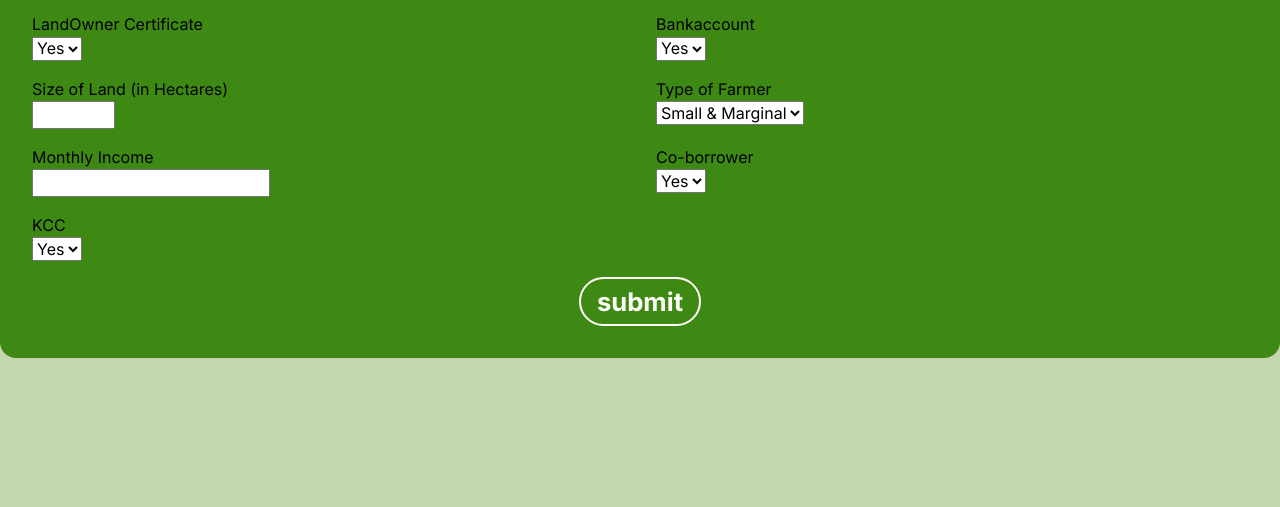
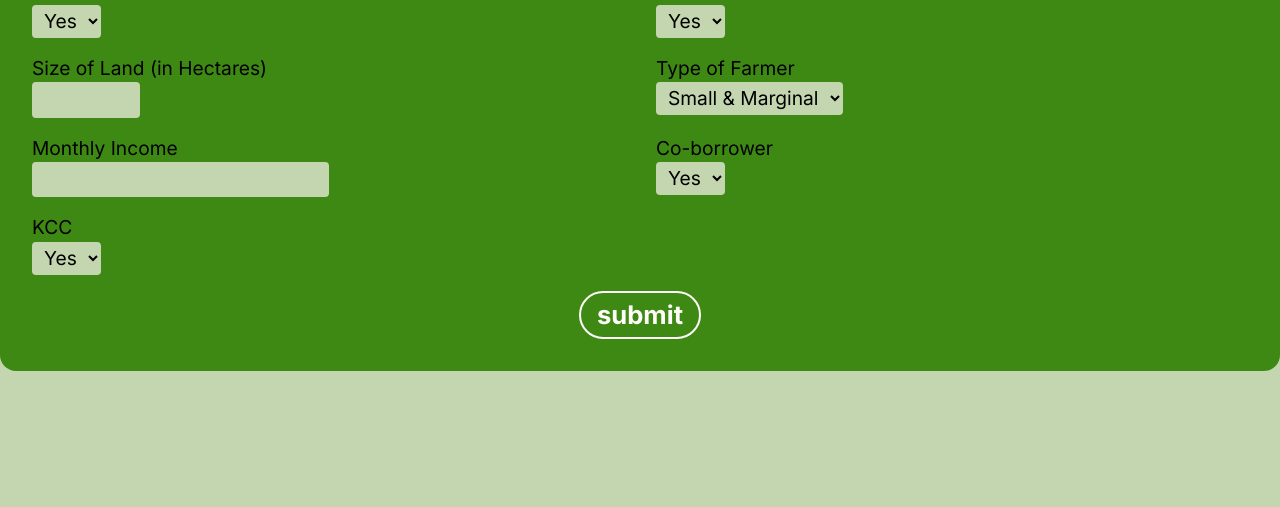
Before and after one commit to Rishabh763/farmer-assistant-application, a plain HTML site: page gov.html in a window 1280 px wide. Shown: the part 293-800 px from the top of the page. Drawn offline with nearby package versions, Linux system fonts and the light colour scheme; a script that the page names is missing.

Commit message:
added 2 file

```diff
--- a/gov.html
+++ b/gov.html
@@ -16,7 +16,7 @@
 
     form{
         max-width: 1440px;
-        margin:8rem auto 1rem auto;
+        margin:5rem auto 1rem auto;
         border-radius: 1rem;
         padding: 2rem;
         background-color: var(--clr-primary-400);
@@ -38,13 +38,23 @@
         padding: 0.2rem 1rem;
     }
 
+    label{
+        font-size: 1.2rem;
+    }
+
+    input,select{
+        border-radius: 0.25rem;
+        border: none;
+        padding: 0.2rem 0.5rem;
+        background-color: var(--clr-primary-100);
+    }
+
     @media screen and (max-width: 600px){
             body{
                 padding-inline: 1rem;
             }
 
             form{
-                margin-top: 6rem;
                grid-template-columns: 1fr;
             }
 
```
